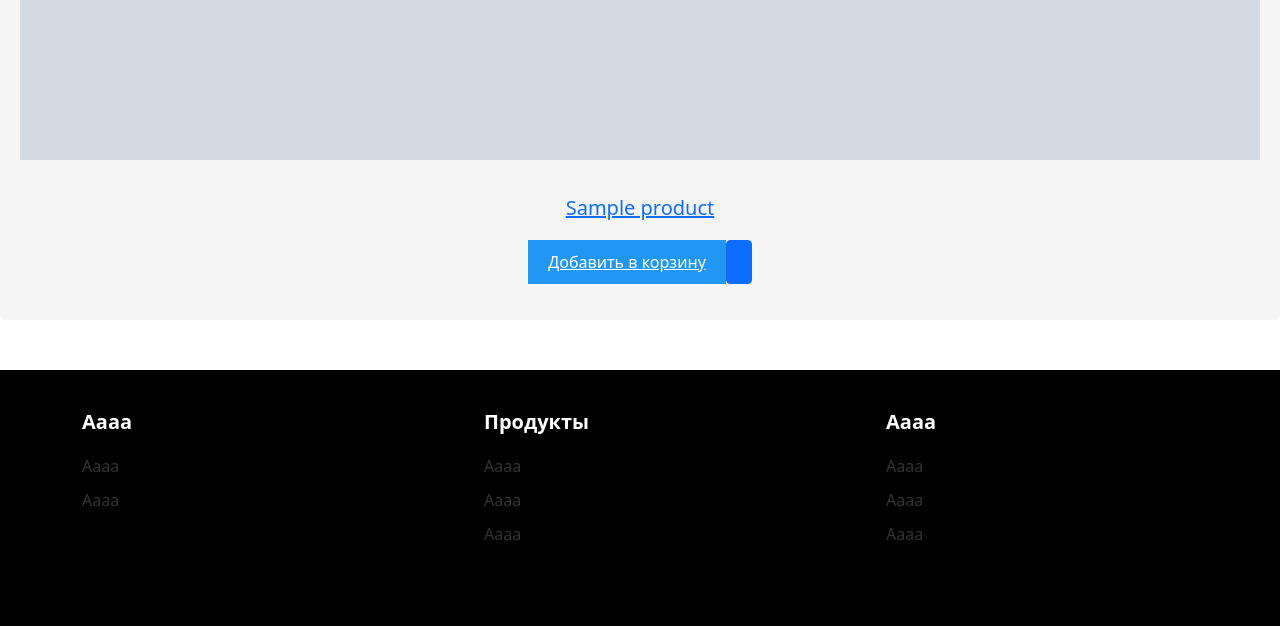
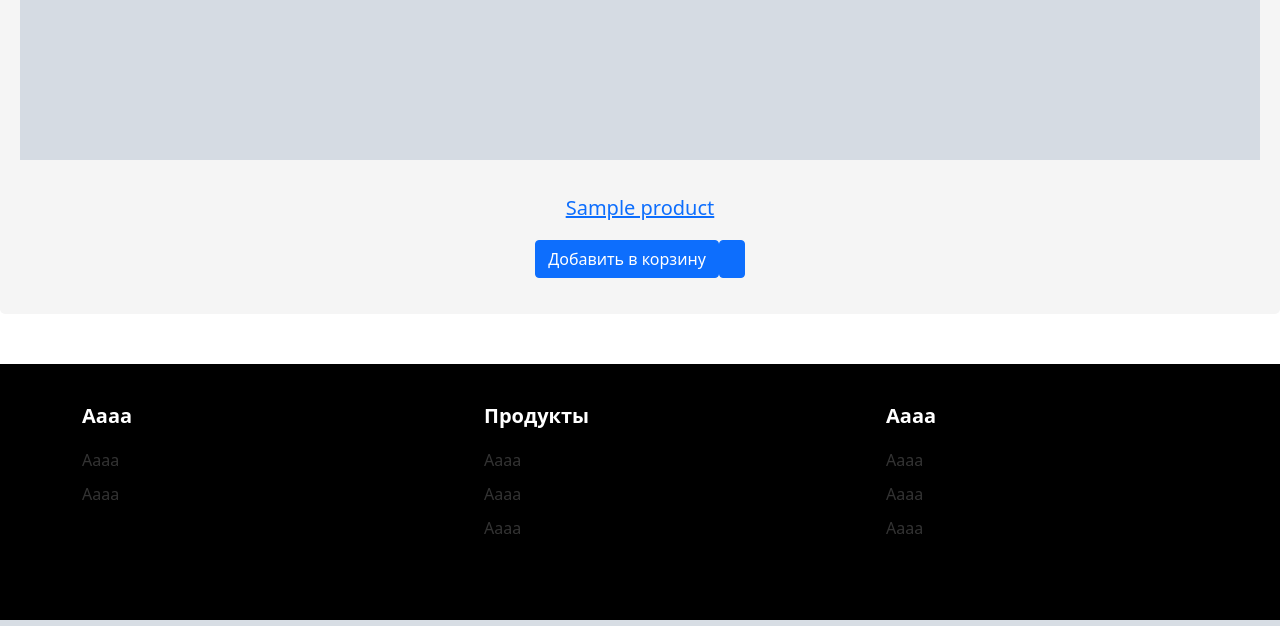
Before and after one commit to valakas228/repair_site_public, a Django app: page /store/ in a window 1280 px wide. Shown: the part 1238-1864 px from the top of the page. Run offline with Django 4.2, Linux system fonts and the light colour scheme; tables that the repository leaves empty hold one stand-in row (values such as "Sample post"); grey boxes marked "Sample" are stand-in pictures; parts of the project's set-up code (start-up, migrations or seed data) failed here and were passed over; some libraries are stand-ins or nearby versions.

Commit message:
update product_list.html

```diff
--- a/denis228/store/templates/store/product_list.html
+++ b/denis228/store/templates/store/product_list.html
@@ -13,7 +13,8 @@
 	  <p><div class="product__quantity"></div></p>
 	  <div class="card-price">
 
-	  <a class="button-shop">Добавить в корзину</a>
+	<button class="btn btn-primary add-to-cart-btn" data-product-id="{{ product.id }}">Добавить в корзину</button>
+
 
 	  <a href="#" class="btn btn-primary"></a>
 </div>
```
